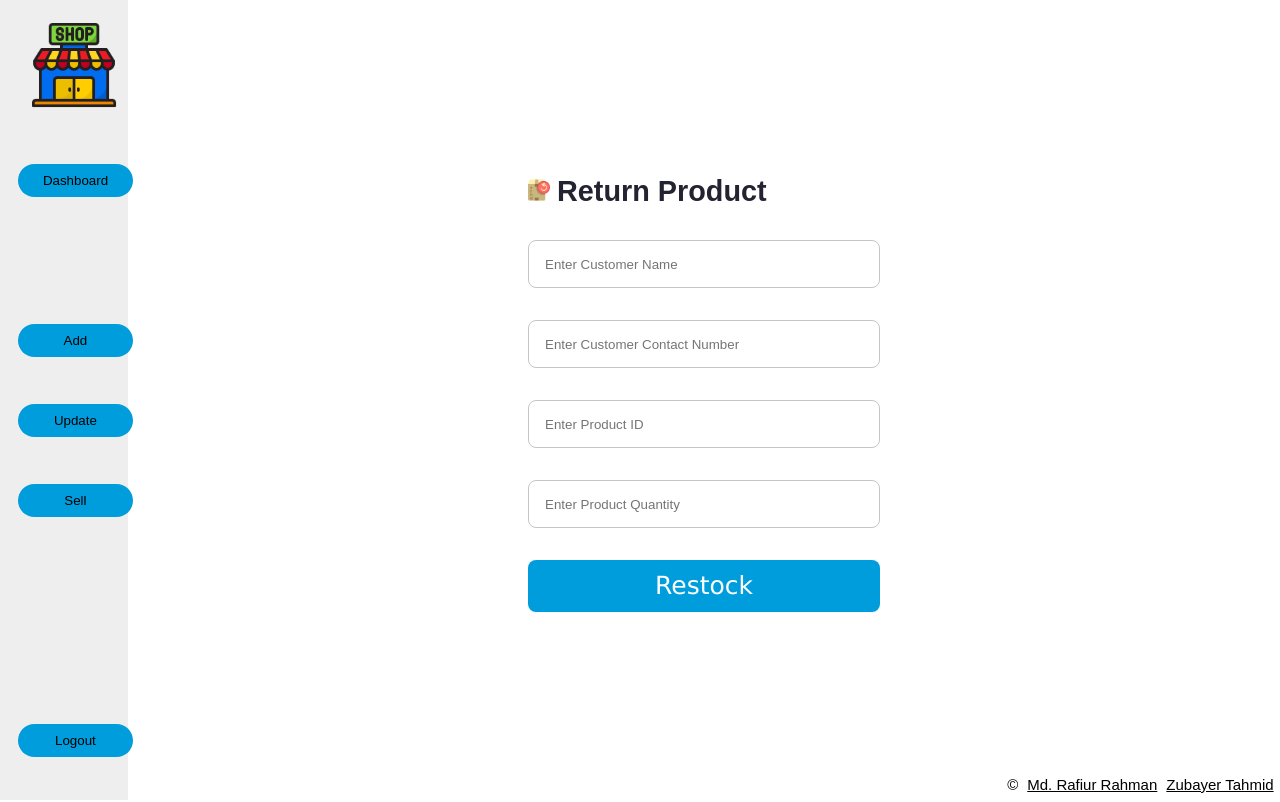
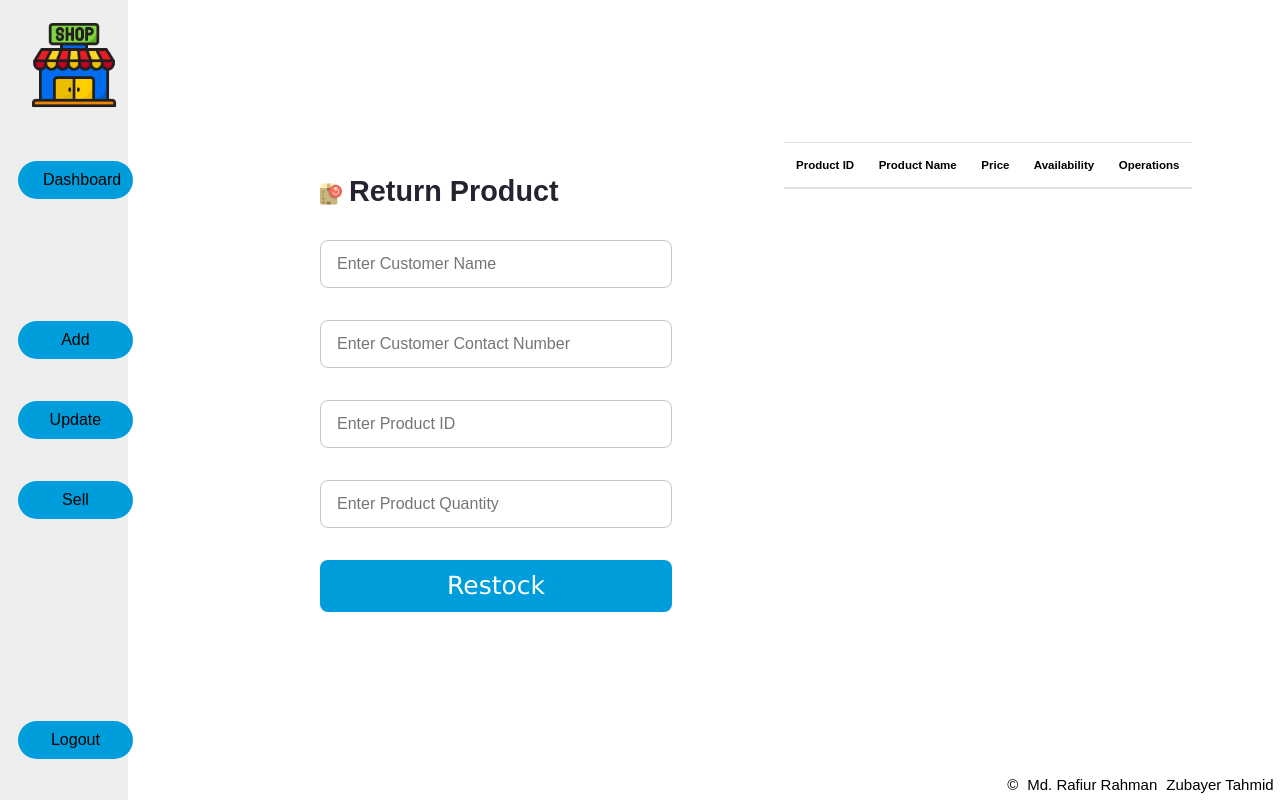
Before and after one commit to rr-uchchash360/Halkhata-The-Shop-Management-System, a PHP site: page /return.html in a window 1280 px wide. Run offline with PHP 8.4, Linux system fonts and the light colour scheme; lists and menus that the app fills with data are empty.

Commit message:
Return and sell page redesigned

```diff
--- a/return.css
+++ b/return.css
@@ -116,7 +116,7 @@
     position: absolute;
     width: 19.5%;
     height: 60px;
-    left: 41.25%;
+    left: 25%;
     top: 20%;
     font-family: 'Lato';
     font-style: normal;
@@ -137,7 +137,7 @@
     position: absolute;
     width: 27.5%;
     height: 48px;
-    left: 41.25%;
+    left: 25%;
     top: 30%;
     border: 1px solid #C5C5C5;
     border-radius: 8px;
@@ -154,7 +154,7 @@
     position: absolute;
     width: 27.5%;
     height: 48px;
-    left: 41.25%;
+    left: 25%;
     top: 40%;
     border: 1px solid #C5C5C5;
     border-radius: 8px;
@@ -171,7 +171,7 @@
     position: absolute;
     width: 27.5%;;
     height: 48px;
-    left: 41.25%;
+    left: 25%;
     top: 50%;
     border: 1px solid #C5C5C5;
     border-radius: 8px;
@@ -188,7 +188,7 @@
     position: absolute;
     width: 27.5%;;
     height: 48px;
-    left: 41.25%;
+    left: 25%;
     top: 60%;
     border: 1px solid #C5C5C5;
     border-radius: 8px;
@@ -202,7 +202,7 @@
     position: absolute;
     width: 27.5%;;
     height: 52px;
-    left: 41.25%;
+    left: 25%;
     top: 70%;
     background: #009DDC;
     border-radius: 8px;
@@ -211,6 +211,27 @@
     font-style: normal;
     font-weight: 500;
     font-size: 25px;
+    line-height: 20px;
+}
+
+.recent-return{
+    display: flex;
+    flex-direction: row;
+    justify-content: center;
+    padding: 14px 16px;
+    gap: 4px;
+    position: absolute;
+    width: 440px;
+    height: 52px;
+    left: 60%;
+    top: 16%;
+    /* background: #009DDC; */
+    border-radius: 8px;
+    color: rgb(0, 0, 0);
+    font-family: 'Lucida Sans', 'Lucida Sans Regular', 'Lucida Grande', 'Lucida Sans Unicode', Geneva, Verdana, sans-serif;
+    font-style: normal;
+    font-weight: 100;
+    font-size: 11.5px;
     line-height: 20px;
 }
 
--- a/return.html
+++ b/return.html
@@ -6,6 +6,7 @@
     <meta http-equiv="X-UA-Compatible" content="IE=edge">
     <meta name="viewport" content="width=device-width, initial-scale=1.0">
     <title>Return Product</title>
+    <link rel="stylesheet" href="https://cdn.jsdelivr.net/npm/bootstrap@4.0.0/dist/css/bootstrap.min.css">
     <link rel="stylesheet" href="return.css">
     <link rel="icon" href="icons/return.png" type="image/icon type">
 </head>
@@ -67,6 +68,27 @@
 
     </form>
 
+    <div class="recent-return">
+
+        <table class="table">
+          <thead>
+            <tr>
+              <th scope="col">Product ID</th>
+              <th scope="col">Product Name</th>
+              <th scope="col">Price</th>
+              <th scope="col">Availability</th>
+              <th scope="col">Operations</th>
+            </tr>
+          </thead>
+          <tbody>
+
+            <!-- Backend Code -->
+
+            </tbody>
+        </table>
+
+    </div>
+
     <div class="footer">
         <label>©</label>
         <a href = https://github.com/rr-uchchash360>Md. Rafiur Rahman</a>
--- a/sell.css
+++ b/sell.css
@@ -283,7 +283,7 @@
     line-height: 20px;
 }
 
-.recent-sale{
+.recent-sell{
     display: flex;
     flex-direction: row;
     justify-content: center;
--- a/sell.html
+++ b/sell.html
@@ -89,7 +89,7 @@
     </form>
 
 
-    <div class="recent-sale">
+    <div class="recent-sell">
 
         <table class="table">
           <thead>
--- a/sell.php
+++ b/sell.php
@@ -200,7 +200,7 @@
 
 
     <!-- code added here, you've to work here. -->
-    <div class="recent-sale">
+    <div class="recent-sell">
 
         <table class="table">
           <thead>
```
Also changed, not shown: return.php (+22 -0 lines).
